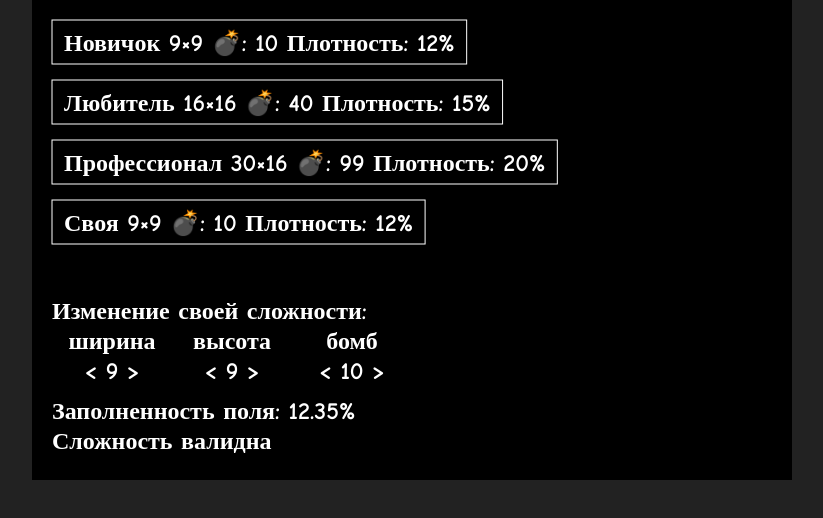
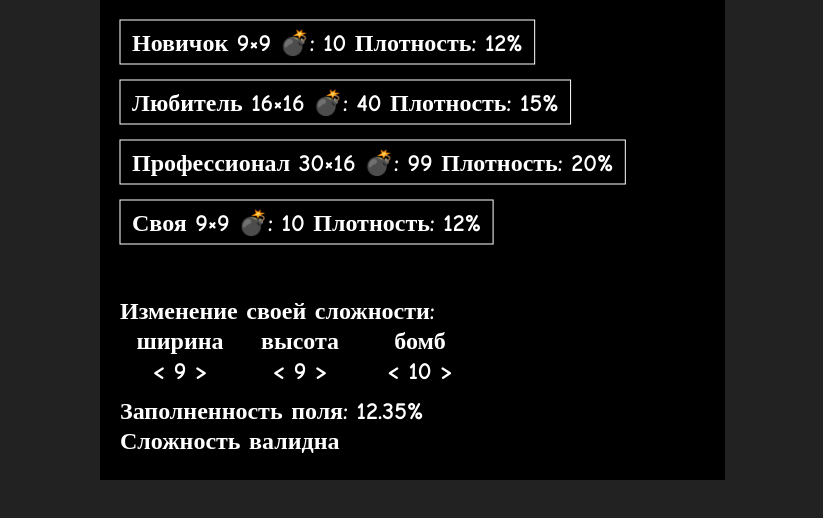
Before and after one commit to SurWeaver/MineSweeperDacha, a plain HTML site: page index.html in a window 1280 px wide. Shown: the whole page, without its empty margins (228-1051 px from the left). Drawn offline with Linux system fonts and the light colour scheme.

Commit message:
Добавил установку исходного размера канваса при переходе на меню, подправил размер меню.

```diff
--- a/game.js
+++ b/game.js
@@ -23,6 +23,8 @@ export const game = {
 	customDifficulty: null,
 	selectedDifficulty: DEFAULT_DIFFICULTIES[DIF_BEGINNER],
 
+	initialCanvasSize: null,
+
 
 	initialize: function(canvas, context) {
 		this.cvs = canvas;
@@ -32,6 +34,11 @@ export const game = {
 		this.resetContext();
 
 		this.loadCustomDifficulty();
+
+		this.initialCanvasSize = {
+			x: canvas.width,
+			y: canvas.height
+		};
 
 		this.changeScene(SCENE_MENU);
 	},
@@ -87,6 +94,9 @@ export const game = {
 			);
 
 			this.currentScene.addActor(new DifficultyChanger(20, 300, this.customDifficulty));
+
+			this.cvs.width = this.initialCanvasSize.x;
+			this.cvs.height = this.initialCanvasSize.y;
 			break;
 
 		case SCENE_GAME:
--- a/index.html
+++ b/index.html
@@ -8,7 +8,7 @@
 	<link rel="icon" href="images/icon.ico">
 </head>
 <body oncontextmenu="return false;">
-	<canvas id="canvas" width="760" height="480"></canvas>
+	<canvas id="canvas" width="625" height="480"></canvas>
 
 	<script type="module" src="main.js"></script>
 </body>
```
